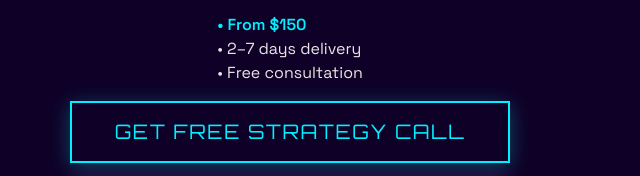
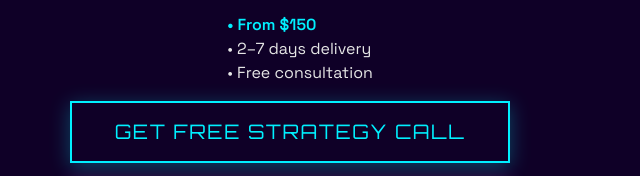
Before and after one commit to Anakoresh/habibi-digital-studio, a website: page public/services/landing-page.html in a window 1280 px wide. Shown: the part 388-564 px from the top of the page, 350-990 px from the left. Drawn offline with nearby package versions, Linux system fonts and the light colour scheme.

Commit message:
Update landing-page.html

```diff
--- a/public/services/landing-page.html
+++ b/public/services/landing-page.html
@@ -119,7 +119,7 @@
             No fluff — just clear structure, strong messaging, and real results.
             </p>
 
-            <div class="service-highlight space-grotesk-font d-flex align-items-center">
+            <div class="service-highlight space-grotesk-font" style="padding-left: 20px;">
             <p><mark>• From $150</mark> <br>• 2–7 days delivery <br>• Free consultation</p>
             </div>
 
```
